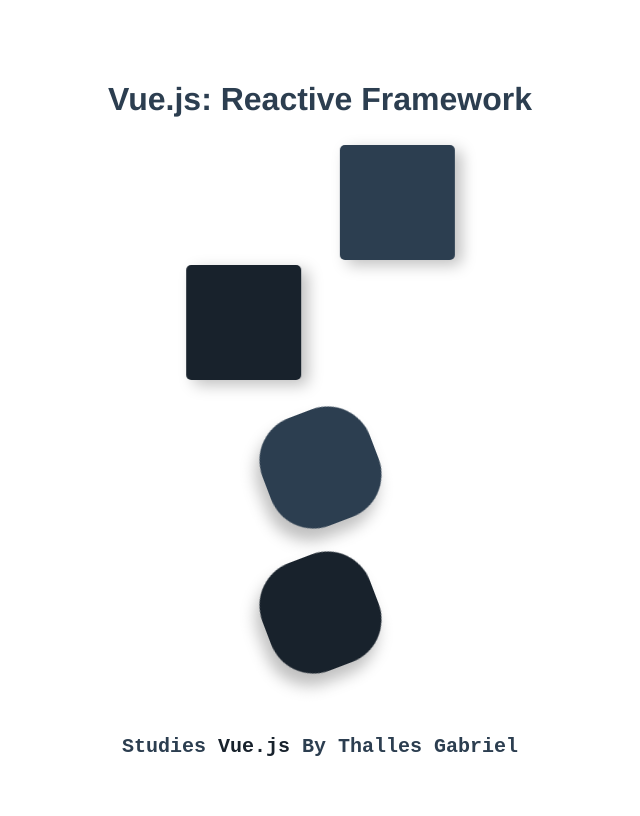
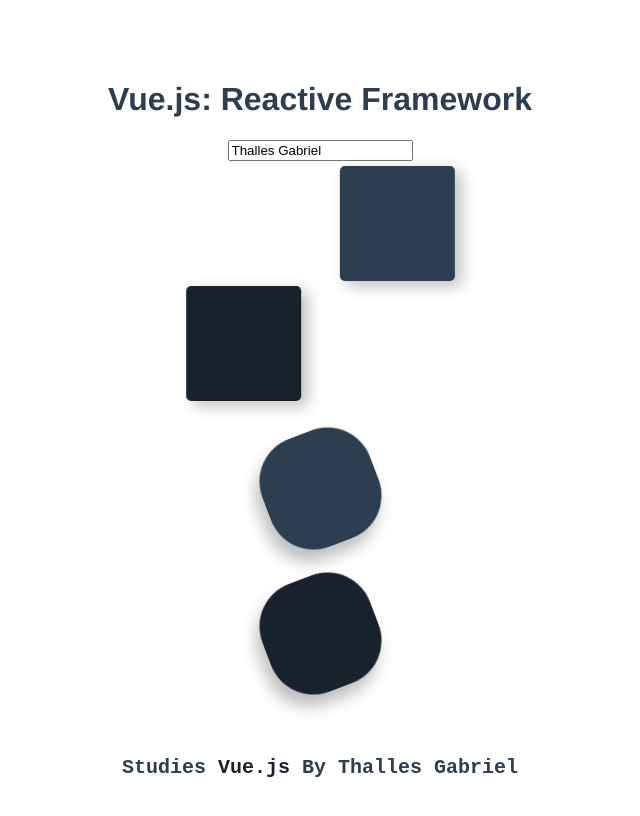
Before and after one commit to thallesyasmim/Vue.js-Studies, a Vue app: page / in a window 1280 px wide. Shown: the top 816 px of the page, without its empty margins (320-960 px from the left). Built offline with nearby package versions, Linux system fonts and the light colour scheme.

Commit message:
Data Binding One Way

```diff
--- a/src/App.vue
+++ b/src/App.vue
@@ -1,6 +1,7 @@
 <template>
   <div id="app">
     <h1>{{ vuejs }}</h1> <!-- Interpolation -->
+    <Input />
     <!-- {{ 341 + 86 - 62 }}  JavaScript Expressions -->
     <Animation />
     <QuadToCircle />
@@ -12,13 +13,15 @@
 import Animation from './components/Animation';
 import QuadToCircle from './components/Circle';
 import Footer from './components/Footer';
+import Input from './components/Input';
 
 export default {
   name: 'App',
   components: {
     Animation,
     QuadToCircle,
-    Footer
+    Footer,
+    Input
   },
   data() { // Component Data
     return {
--- /dev/null
+++ b/src/components/Input.vue
@@ -0,0 +1,18 @@
+<template>
+  <input type="text" :value="name">
+</template>
+
+<script>
+export default {
+    name: 'Input',
+    data() {
+        return {
+            name: 'Thalles Gabriel'
+        }
+    }
+}
+</script>
+
+<style scoped>
+
+</style>
```
